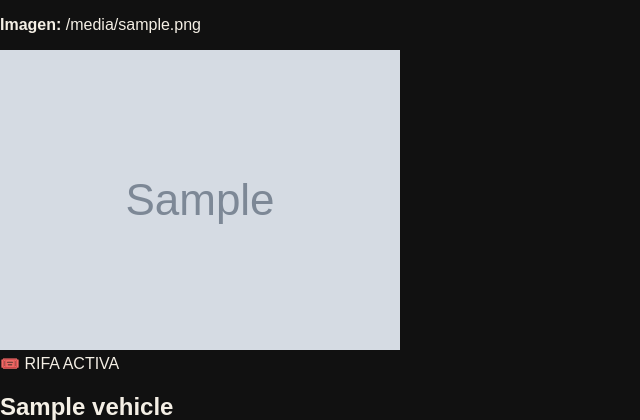
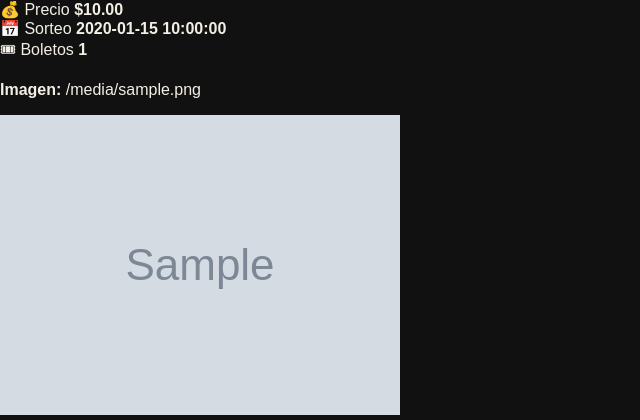
Before and after one commit to Admin1pablo/rifas-entre-amigos-, a Flask app: template templates/raffle.html in a window 1280 px wide. Shown: the part 54-474 px from the top of the page, without its empty margins (0-640 px from the left). Run offline with Flask 3, Linux system fonts and the light colour scheme; the template is opened without the code that fills it: most values are stand-ins (such as "Sample title", 1, 10 or a date in 2020); grey boxes marked "Sample" are stand-in pictures.

Commit message:
Add vehicle info card to raffle template
Added vehicle information card with pricing, draw date, and ticket statistics.

```diff
--- a/templates/raffle.html
+++ b/templates/raffle.html
@@ -37,6 +37,28 @@
     <!-- INFORMACIÓN DE LA RIFA -->
 
     <section class="raffle-hero">
+ <div class="vehicle-info-card">
+
+    <div class="vehicle-stats">
+
+        <div class="stat">
+            <span>💰 Precio</span>
+            <strong>${{ "%.2f"|format(raffle.price) }}</strong>
+        </div>
+
+        <div class="stat">
+            <span>📅 Sorteo</span>
+            <strong>{{ raffle.draw_date }}</strong>
+        </div>
+
+        <div class="stat">
+            <span>🎟 Boletos</span>
+            <strong>{{ raffle.total_numbers }}</strong>
+        </div>
+
+    </div>
+
+</div>
 <p><strong>Imagen:</strong> {{ raffle.image }}</p>
 {% if raffle.image %}
 
```
